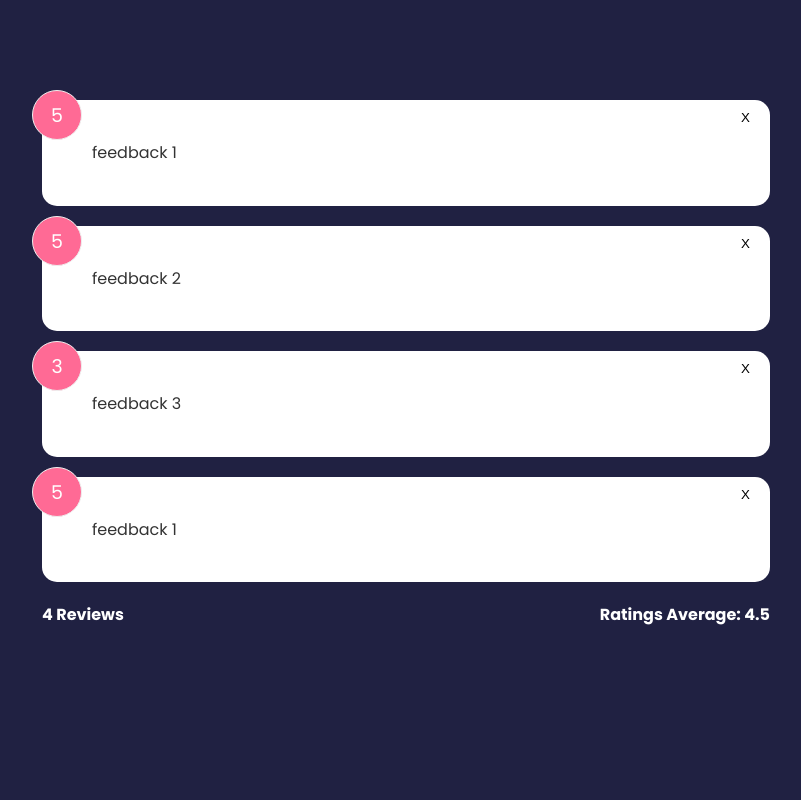
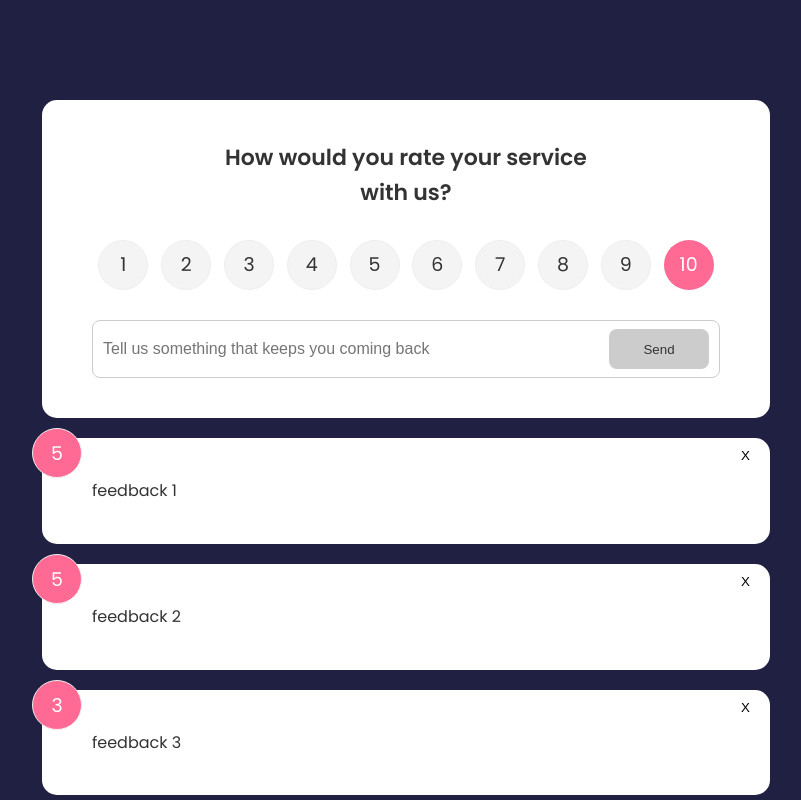
Before and after one commit to Saidfatah/first-svelte-project, a Svelte app: page / in a window 1280 px wide. Shown: the top 800 px of the page, without its empty margins (234-1035 px from the left). Built offline with nearby package versions, Linux system fonts and the light colour scheme.

Commit message:
added feed form using , used event dispatcher

```diff
--- a/package.json
+++ b/package.json
@@ -18,6 +18,7 @@
     "svelte": "^3.0.0"
   },
   "dependencies": {
-    "sirv-cli": "^2.0.0"
+    "sirv-cli": "^2.0.0",
+    "uuid": "^8.3.2"
   }
 }
--- a/src/App.svelte
+++ b/src/App.svelte
@@ -1,7 +1,7 @@
 <script>
   import FeedbackList from "./components/FeedBackList.svelte";
   import FeedbackStats from "./components/FeedbackStats.svelte";
-  // import FeedbackForm from './components/FeedbackForm.svelte'
+  import FeedbackForm from "./components/FeedbackForm.svelte";
 
   let feedback = [
     {
@@ -30,6 +30,11 @@
     const itemId = e.detail;
     feedback = [...feedback.filter((fb) => fb.id !== itemId)];
   };
+  const addFeedBack = (e) => {
+    console.log(e.detail);
+    const newFeedBAck = e.detail;
+    feedback = [newFeedBAck, ...feedback];
+  };
 
   $: count = feedback.length;
   $: average =
@@ -37,6 +42,7 @@
 </script>
 
 <main class="container">
+  <FeedbackForm on:add-new-feedback={addFeedBack} />
   <FeedbackList {feedback} on:delete-feedback={deleteFeedBack} />
   <FeedbackStats {average} {count} />
 </main>
--- /dev/null
+++ b/src/components/Button.svelte
@@ -0,0 +1,40 @@
+<script>
+  export let style = "primary";
+  export let type = "button";
+  export let disabled = false;
+</script>
+
+<button {type} {disabled} class={style}>
+  <slot />
+</button>
+
+<style>
+  button {
+    color: #fff;
+    border: 0;
+    border-radius: 8px;
+    color: #fff;
+    width: 100px;
+    height: 40px;
+    cursor: pointer;
+  }
+  .primary {
+    background-color: #202142;
+  }
+  .secondary {
+    background: #ff6a95;
+  }
+  button:hover {
+    transform: scale(0.98);
+    opacity: 0.9;
+  }
+  button:disabled {
+    background-color: #cccccc;
+    color: #333;
+    cursor: auto;
+  }
+  button:disabled:hover {
+    transform: scale(1);
+    opacity: 1;
+  }
+</style>
--- /dev/null
+++ b/src/components/FeedBackForm.svelte
@@ -0,0 +1,95 @@
+<script>
+  import { v4 as uuidv4 } from "uuid";
+  // import {FeedbackStore} from '../stores'
+  import { createEventDispatcher } from "svelte";
+  const dispatch = createEventDispatcher();
+
+  import Card from "./Card.svelte";
+  import Button from "./Button.svelte";
+  import RatingSelect from "./RatingSelect.svelte";
+  let text = "";
+  let rating = 10;
+  let btnDisabled = true;
+  let min = 10;
+  let message;
+  const handleSelect = (e) => (rating = e.detail);
+  const handleInput = () => {
+    if (text.trim().length <= min) {
+      message = `Text must be at least ${min} characters`;
+      btnDisabled = true;
+    } else {
+      message = null;
+      btnDisabled = false;
+    }
+  };
+  const handleSubmit = () => {
+    if (text.trim().length > min) {
+      const newFeedback = {
+        id: uuidv4(),
+        text,
+        rating: +rating,
+      };
+      dispatch("add-new-feedback", newFeedback);
+      // FeedbackStore.update((currentFeedback) => {
+      //   return [newFeedback, ...currentFeedback]
+      // })
+      text = "";
+    }
+  };
+</script>
+
+<Card>
+  <header>
+    <h2>How would you rate your service with us?</h2>
+  </header>
+  <form on:submit|preventDefault={handleSubmit}>
+    <RatingSelect on:rating-select={handleSelect} />
+    <div class="input-group">
+      <input
+        type="text"
+        on:input={handleInput}
+        bind:value={text}
+        placeholder="Tell us something that keeps you coming back"
+      />
+      <Button disabled={btnDisabled} type="submit">Send</Button>
+    </div>
+    {#if message}
+      <div class="message">
+        {message}
+      </div>
+    {/if}
+  </form>
+</Card>
+
+<style>
+  header {
+    max-width: 400px;
+    margin: auto;
+  }
+  header h2 {
+    font-size: 22px;
+    font-weight: 600;
+    text-align: center;
+  }
+  .input-group {
+    display: flex;
+    flex-direction: row;
+    border: 1px solid #ccc;
+    padding: 8px 10px;
+    border-radius: 8px;
+    margin-top: 15px;
+  }
+  input {
+    flex-grow: 2;
+    border: none;
+    font-size: 16px;
+  }
+  input:focus {
+    outline: none;
+  }
+  .message {
+    padding-top: 10px;
+    text-align: center;
+    color: rebeccapurple;
+  }
+</style>
--- /dev/null
+++ b/src/components/RatingSelect.svelte
@@ -0,0 +1,167 @@
+<script>
+  import { createEventDispatcher } from "svelte";
+  let selected = 10;
+  const dispatch = createEventDispatcher();
+  const onChange = (e) => {
+    selected = e.currentTarget.value;
+    dispatch("rating-select", selected);
+  };
+</script>
+
+<ul class="rating">
+  <li>
+    <input
+      type="radio"
+      id="num1"
+      name="rating"
+      value="1"
+      on:change={onChange}
+      checked={selected === 1}
+    />
+    <label for="num1">1</label>
+  </li>
+  <li>
+    <input
+      type="radio"
+      id="num2"
+      name="rating"
+      value="2"
+      on:change={onChange}
+      checked={selected === 2}
+    />
+    <label for="num2">2</label>
+  </li>
+  <li>
+    <input
+      type="radio"
+      id="num3"
+      name="rating"
+      value="3"
+      on:change={onChange}
+      checked={selected === 3}
+    />
+    <label for="num3">3</label>
+  </li>
+  <li>
+    <input
+      type="radio"
+      id="num4"
+      name="rating"
+      value="4"
+      on:change={onChange}
+      checked={selected === 4}
+    />
+    <label for="num4">4</label>
+  </li>
+  <li>
+    <input
+      type="radio"
+      id="num5"
+      name="rating"
+      value="5"
+      on:change={onChange}
+      checked={selected === 5}
+    />
+    <label for="num5">5</label>
+  </li>
+  <li>
+    <input
+      type="radio"
+      id="num6"
+      name="rating"
+      value="6"
+      on:change={onChange}
+      checked={selected === 6}
+    />
+    <label for="num6">6</label>
+  </li>
+  <li>
+    <input
+      type="radio"
+      id="num7"
+      name="rating"
+      value="7"
+      on:change={onChange}
+      checked={selected === 7}
+    />
+    <label for="num7">7</label>
+  </li>
+  <li>
+    <input
+      type="radio"
+      id="num8"
+      name="rating"
+      value="8"
+      on:change={onChange}
+      checked={selected === 8}
+    />
+    <label for="num8">8</label>
+  </li>
+  <li>
+    <input
+      type="radio"
+      id="num9"
+      name="rating"
+      value="9"
+      on:change={onChange}
+      checked={selected === 9}
+    />
+    <label for="num9">9</label>
+  </li>
+  <li>
+    <input
+      type="radio"
+      id="num10"
+      name="rating"
+      value="10"
+      on:change={onChange}
+      checked={selected === 10}
+    />
+    <label for="num10">10</label>
+  </li>
+</ul>
+
+<style>
+  .rating {
+    display: flex;
+    align-items: center;
+    justify-content: space-around;
+    margin: 30px 0;
+  }
+  .rating li {
+    position: relative;
+    background: #f4f4f4;
+    width: 50px;
+    height: 50px;
+    padding: 10px;
+    text-align: center;
+    border-radius: 50%;
+    font-size: 19px;
+    border: 1px #eee solid;
+    transition: 0.3s;
+  }
+  .rating li label {
+    position: absolute;
+    top: 50%;
+    left: 50%;
+    width: 50px;
+    height: 50px;
+    padding: 10px;
+    border-radius: 50%;
+    transform: translate(-50%, -50%);
+    cursor: pointer;
+  }
+  .rating li:hover {
+    background: #ff6a95;
+    color: #fff;
+  }
+  /* Make actual radio select invisible */
+  [type="radio"] {
+    opacity: 0;
+  }
+  /* Use the sibling select */
+  [type="radio"]:checked ~ label {
+    background: #ff6a95;
+    color: #fff;
+  }
+</style>
```
Also changed, not shown: 1 other file (tests, documents, lock files or other folders).
